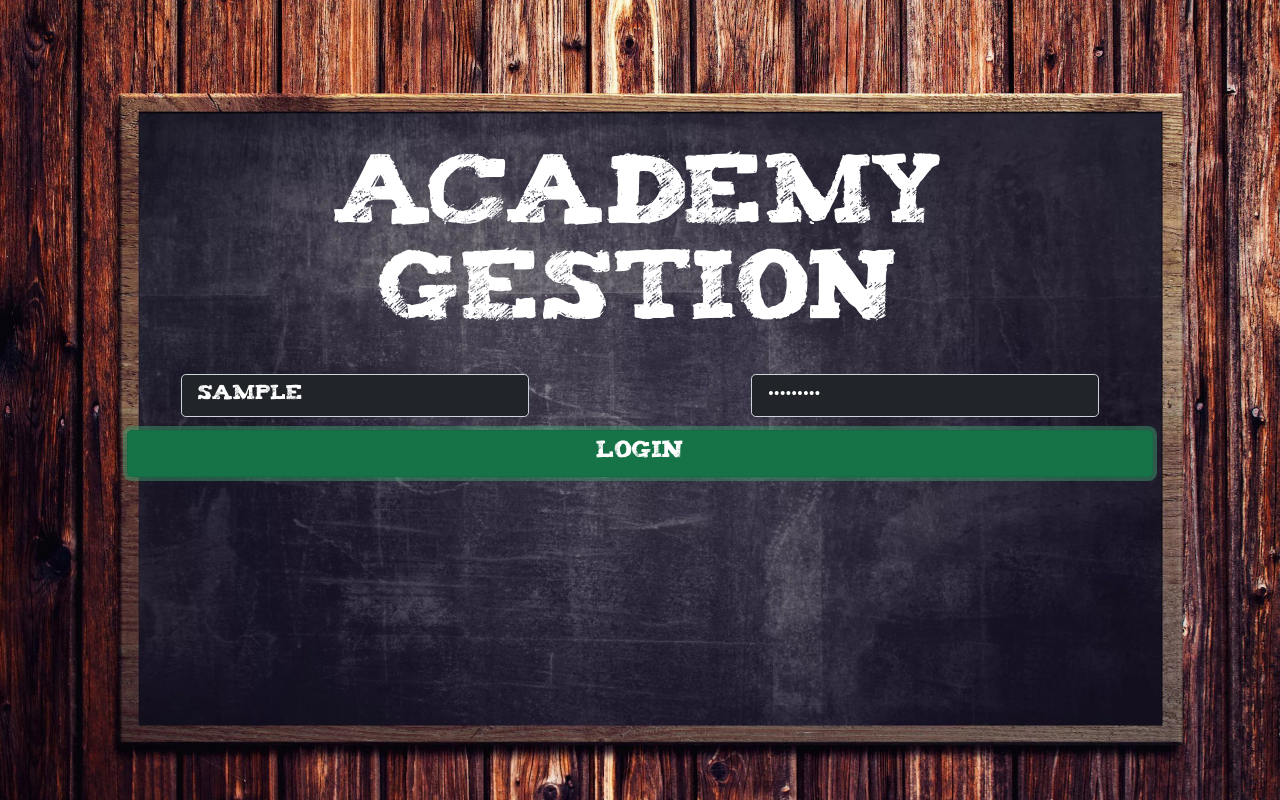
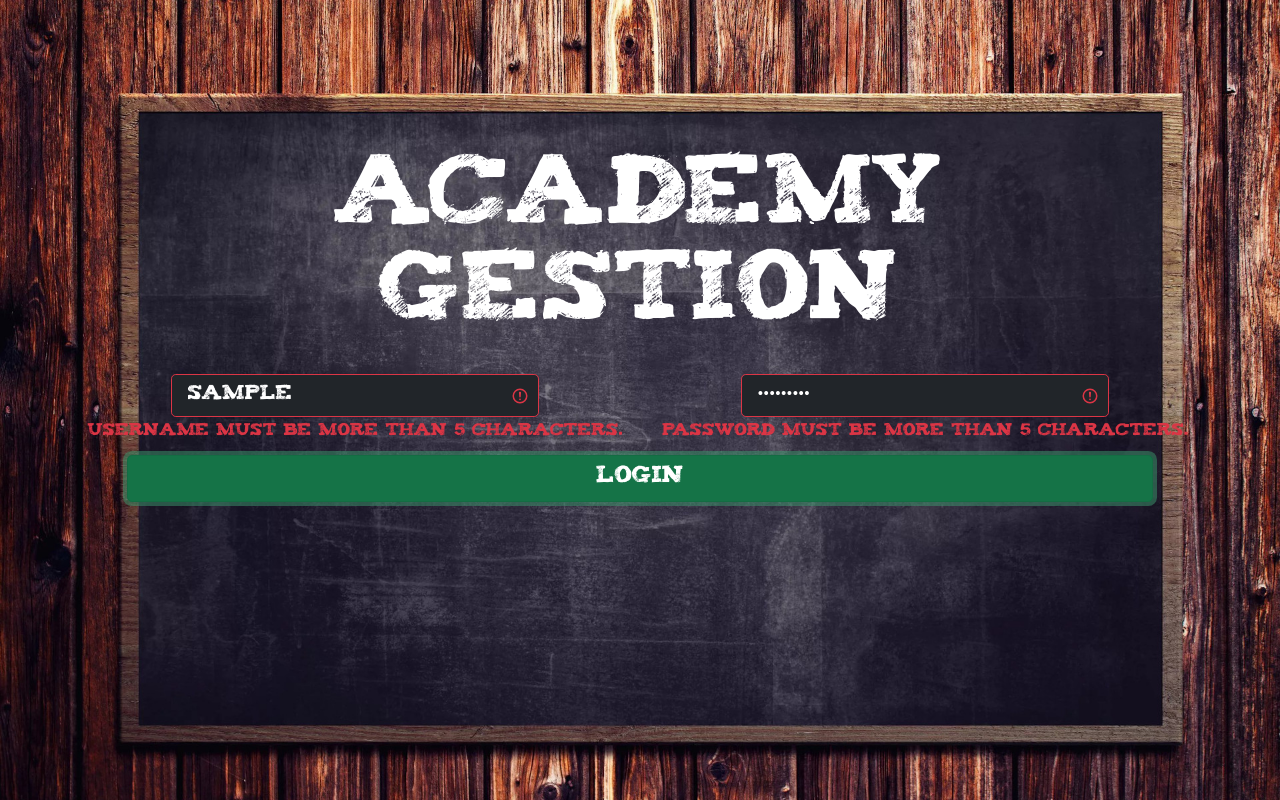
Before and after one commit to raultorres2603/academy-gestion, a React (Create React App) app: page / in a window 1280 px wide. Both pictures are taken after typing "Sample", "Sample123" into the empty fields and a click on the button "Login". Built offline with nearby package versions, Linux system fonts and the light colour scheme; no server answers.

Commit message:
Comprobation of inputs

```diff
--- a/src/App.js
+++ b/src/App.js
@@ -35,6 +35,11 @@ class App extends React.Component {
     });
   }
 
+  componentWillUnmount() {
+    clearInterval(this.state.comprob);
+    this.root = false;
+  }
+
   render() {
     return (
       <div id="App" className="App text-center">
--- a/src/components/RegLogForm.js
+++ b/src/components/RegLogForm.js
@@ -58,13 +58,30 @@ class RegLogForm extends React.Component {
   handleInput(e) {
     switch (e.target.name) {
       case "username":
+        // Poner invalid div si no tiene más de 5 carácteres
+        if (this.state.username.length < 5) {
+          document.getElementById("username").classList.add("is-invalid");
+          document.getElementById("username").classList.remove("is-valid");
+        } else {
+          document.getElementById("username").classList.add("is-valid");
+          document.getElementById("username").classList.remove("is-invalid");
+        }
+
         this.setState({
-          username: e.target.value,
+          username: e.target.value.toUpperCase(),
         });
         break;
       case "password":
+        // Poner invalid div si no tiene más de 5 carácteres
+        if (this.state.password.length < 5) {
+          document.getElementById("password").classList.add("is-invalid");
+          document.getElementById("password").classList.remove("is-valid");
+        } else {
+          document.getElementById("password").classList.add("is-valid");
+          document.getElementById("password").classList.remove("is-invalid");
+        }
         this.setState({
-          password: e.target.value,
+          password: e.target.value.toUpperCase(),
         });
         break;
 
@@ -80,7 +97,9 @@ class RegLogForm extends React.Component {
           <div className="container">
             <div className="col-md-12">
               <div className="row titleForm">
-                <p className="display-1 text-center text-white">Academy Gestion</p>
+                <p className="display-1 text-center text-white">
+                  Academy Gestion
+                </p>
               </div>
               <div className="row">
                 <form action="#" method="post" onSubmit={this.handleSubmit}>
@@ -89,11 +108,19 @@ class RegLogForm extends React.Component {
                       <input
                         className="form-control form-control-lg inputForm bg-dark text-white"
                         type="text"
+                        id="username"
                         onInput={this.handleInput}
                         placeholder="Username"
                         name="username"
                         aria-label=".form-control-lg example"
                       />
+                      <div
+                        id="validationServerUsernameFeedback"
+                        class="invalid-feedback"
+                      >
+                        Username must be more than 5 characters.
+                      </div>
+                      <div class="valid-feedback">It can be used!</div>
                     </div>
                     <div className="col-md-6">
                       <input
@@ -101,9 +128,17 @@ class RegLogForm extends React.Component {
                         type="password"
                         onInput={this.handleInput}
                         placeholder="Password"
+                        id="password"
                         name="password"
                         aria-label=".form-control-lg example"
                       />
+                      <div
+                        id="validationServerUsernameFeedback"
+                        class="invalid-feedback"
+                      >
+                        Password must be more than 5 characters.
+                      </div>
+                      <div class="valid-feedback">It can be used!</div>
                     </div>
                   </div>
                   <div className="row buttonLogin">
```
